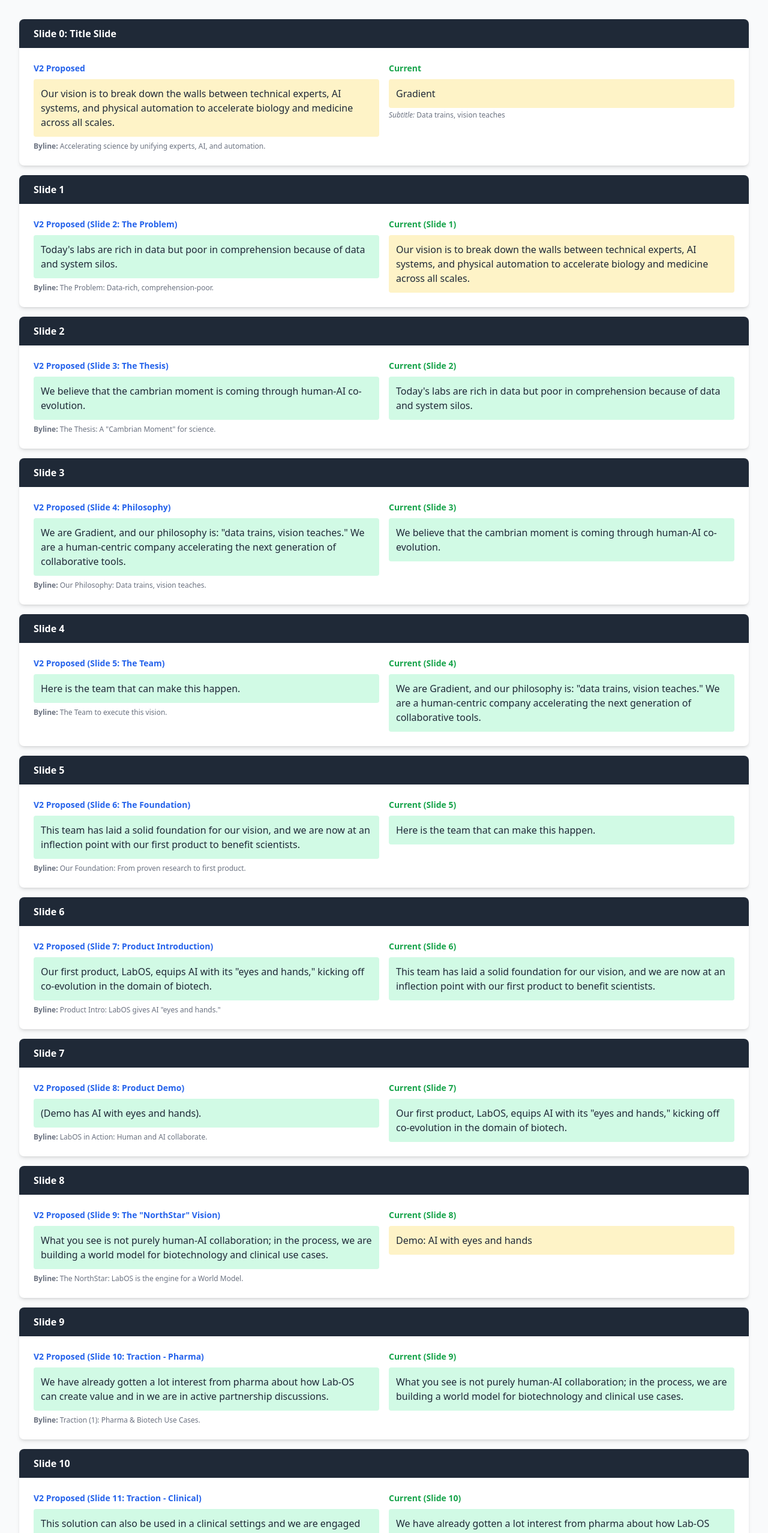
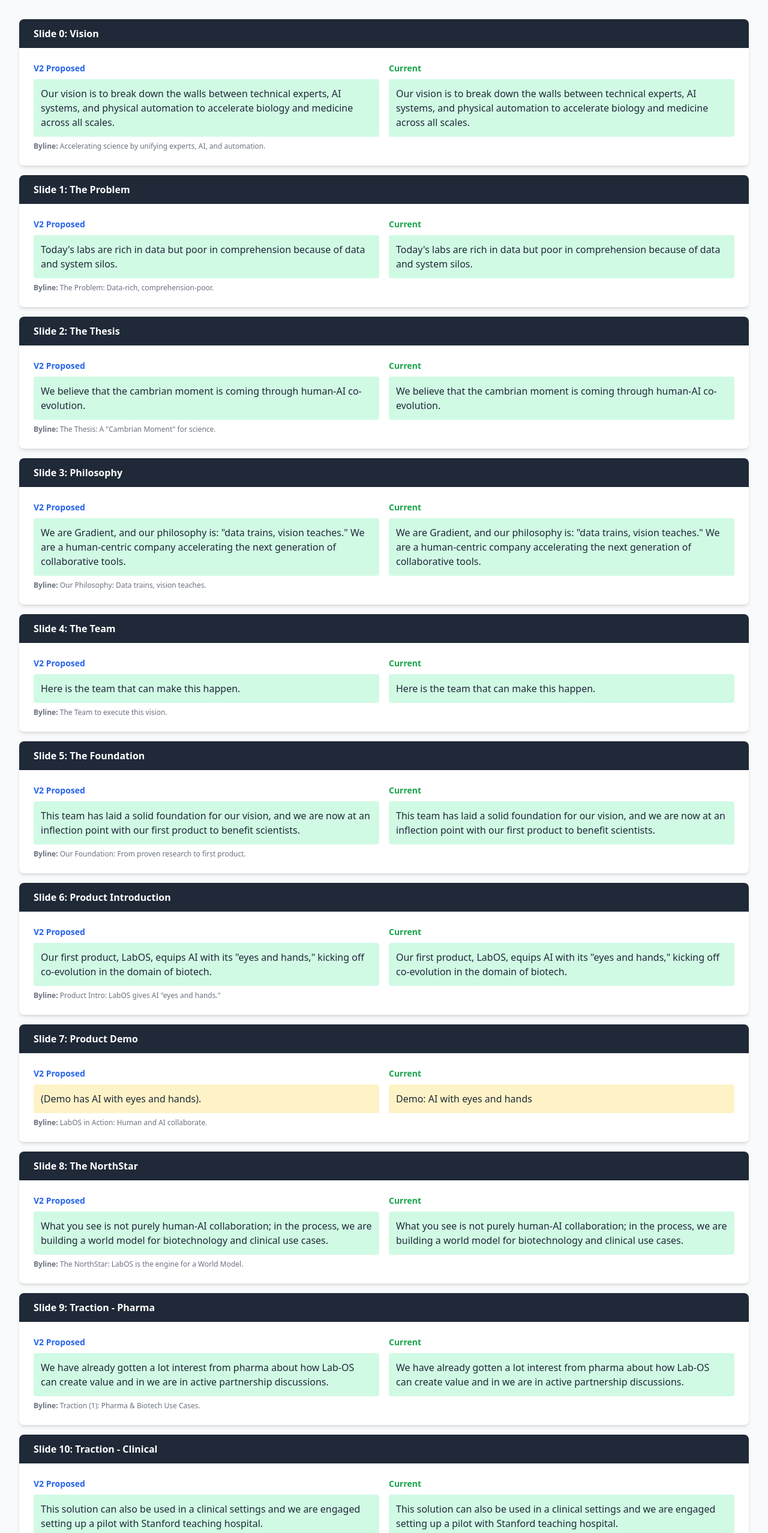
Before and after one commit to mlcl-ai/t008_minideck_v2, a plain HTML site: page comparison.html in a window 1280 px wide. Shown: the part 100-2656 px from the top of the page at 60% size. Drawn offline with nearby package versions, Linux system fonts and the light colour scheme.

Commit message:
Update comparison: both decks now aligned at 15 slides

```diff
--- a/comparison.html
+++ b/comparison.html
@@ -16,21 +16,20 @@
     <p class="text-gray-600 mb-8">v2 Proposed Storyboard vs. Current Deck</p>
 
     <div class="space-y-4">
-      <!-- Slide 0 - Title -->
+      <!-- Slide 0 -->
       <div class="bg-white rounded-lg shadow-md overflow-hidden">
         <div class="bg-gray-800 text-white px-6 py-3 font-semibold">
-          Slide 0: Title Slide
+          Slide 0: Vision
         </div>
         <div class="grid grid-cols-1 md:grid-cols-2 gap-4 p-6">
           <div>
             <h3 class="text-sm font-bold text-blue-600 mb-2">V2 Proposed</h3>
-            <p class="text-gray-800 diff-changed p-3 rounded">Our vision is to break down the walls between technical experts, AI systems, and physical automation to accelerate biology and medicine across all scales.</p>
+            <p class="text-gray-800 diff-same p-3 rounded">Our vision is to break down the walls between technical experts, AI systems, and physical automation to accelerate biology and medicine across all scales.</p>
             <p class="text-xs text-gray-500 mt-2"><strong>Byline:</strong> Accelerating science by unifying experts, AI, and automation.</p>
           </div>
           <div>
             <h3 class="text-sm font-bold text-green-600 mb-2">Current</h3>
-            <p class="text-gray-800 diff-changed p-3 rounded">Gradient</p>
-            <p class="text-xs text-gray-500 mt-1"><em>Subtitle:</em> Data trains, vision teaches</p>
+            <p class="text-gray-800 diff-same p-3 rounded">Our vision is to break down the walls between technical experts, AI systems, and physical automation to accelerate biology and medicine across all scales.</p>
           </div>
         </div>
       </div>
@@ -38,17 +37,17 @@
       <!-- Slide 1 -->
       <div class="bg-white rounded-lg shadow-md overflow-hidden">
         <div class="bg-gray-800 text-white px-6 py-3 font-semibold">
-          Slide 1
+          Slide 1: The Problem
         </div>
         <div class="grid grid-cols-1 md:grid-cols-2 gap-4 p-6">
           <div>
-            <h3 class="text-sm font-bold text-blue-600 mb-2">V2 Proposed (Slide 2: The Problem)</h3>
+            <h3 class="text-sm font-bold text-blue-600 mb-2">V2 Proposed</h3>
             <p class="text-gray-800 diff-same p-3 rounded">Today's labs are rich in data but poor in comprehension because of data and system silos.</p>
             <p class="text-xs text-gray-500 mt-2"><strong>Byline:</strong> The Problem: Data-rich, comprehension-poor.</p>
           </div>
           <div>
-            <h3 class="text-sm font-bold text-green-600 mb-2">Current (Slide 1)</h3>
-            <p class="text-gray-800 diff-changed p-3 rounded">Our vision is to break down the walls between technical experts, AI systems, and physical automation to accelerate biology and medicine across all scales.</p>
+            <h3 class="text-sm font-bold text-green-600 mb-2">Current</h3>
+            <p class="text-gray-800 diff-same p-3 rounded">Today's labs are rich in data but poor in comprehension because of data and system silos.</p>
           </div>
         </div>
       </div>
@@ -56,17 +55,17 @@
       <!-- Slide 2 -->
       <div class="bg-white rounded-lg shadow-md overflow-hidden">
         <div class="bg-gray-800 text-white px-6 py-3 font-semibold">
-          Slide 2
+          Slide 2: The Thesis
         </div>
         <div class="grid grid-cols-1 md:grid-cols-2 gap-4 p-6">
           <div>
-            <h3 class="text-sm font-bold text-blue-600 mb-2">V2 Proposed (Slide 3: The Thesis)</h3>
+            <h3 class="text-sm font-bold text-blue-600 mb-2">V2 Proposed</h3>
             <p class="text-gray-800 diff-same p-3 rounded">We believe that the cambrian moment is coming through human-AI co-evolution.</p>
             <p class="text-xs text-gray-500 mt-2"><strong>Byline:</strong> The Thesis: A "Cambrian Moment" for science.</p>
           </div>
           <div>
-            <h3 class="text-sm font-bold text-green-600 mb-2">Current (Slide 2)</h3>
-            <p class="text-gray-800 diff-same p-3 rounded">Today's labs are rich in data but poor in comprehension because of data and system silos.</p>
+            <h3 class="text-sm font-bold text-green-600 mb-2">Current</h3>
+            <p class="text-gray-800 diff-same p-3 rounded">We believe that the cambrian moment is coming through human-AI co-evolution.</p>
           </div>
         </div>
       </div>
@@ -74,17 +73,17 @@
       <!-- Slide 3 -->
       <div class="bg-white rounded-lg shadow-md overflow-hidden">
         <div class="bg-gray-800 text-white px-6 py-3 font-semibold">
-          Slide 3
+          Slide 3: Philosophy
         </div>
         <div class="grid grid-cols-1 md:grid-cols-2 gap-4 p-6">
           <div>
-            <h3 class="text-sm font-bold text-blue-600 mb-2">V2 Proposed (Slide 4: Philosophy)</h3>
+            <h3 class="text-sm font-bold text-blue-600 mb-2">V2 Proposed</h3>
             <p class="text-gray-800 diff-same p-3 rounded">We are Gradient, and our philosophy is: "data trains, vision teaches." We are a human-centric company accelerating the next generation of collaborative tools.</p>
             <p class="text-xs text-gray-500 mt-2"><strong>Byline:</strong> Our Philosophy: Data trains, vision teaches.</p>
           </div>
           <div>
-            <h3 class="text-sm font-bold text-green-600 mb-2">Current (Slide 3)</h3>
-            <p class="text-gray-800 diff-same p-3 rounded">We believe that the cambrian moment is coming through human-AI co-evolution.</p>
+            <h3 class="text-sm font-bold text-green-600 mb-2">Current</h3>
+            <p class="text-gray-800 diff-same p-3 rounded">We are Gradient, and our philosophy is: "data trains, vision teaches." We are a human-centric company accelerating the next generation of collaborative tools.</p>
           </div>
         </div>
       </div>
@@ -92,17 +91,17 @@
       <!-- Slide 4 -->
       <div class="bg-white rounded-lg shadow-md overflow-hidden">
         <div class="bg-gray-800 text-white px-6 py-3 font-semibold">
-          Slide 4
+          Slide 4: The Team
         </div>
         <div class="grid grid-cols-1 md:grid-cols-2 gap-4 p-6">
           <div>
-            <h3 class="text-sm font-bold text-blue-600 mb-2">V2 Proposed (Slide 5: The Team)</h3>
+            <h3 class="text-sm font-bold text-blue-600 mb-2">V2 Proposed</h3>
             <p class="text-gray-800 diff-same p-3 rounded">Here is the team that can make this happen.</p>
             <p class="text-xs text-gray-500 mt-2"><strong>Byline:</strong> The Team to execute this vision.</p>
           </div>
           <div>
-            <h3 class="text-sm font-bold text-green-600 mb-2">Current (Slide 4)</h3>
-            <p class="text-gray-800 diff-same p-3 rounded">We are Gradient, and our philosophy is: "data trains, vision teaches." We are a human-centric company accelerating the next generation of collaborative tools.</p>
+            <h3 class="text-sm font-bold text-green-600 mb-2">Current</h3>
+            <p class="text-gray-800 diff-same p-3 rounded">Here is the team that can make this happen.</p>
           </div>
         </div>
       </div>
@@ -110,17 +109,17 @@
       <!-- Slide 5 -->
       <div class="bg-white rounded-lg shadow-md overflow-hidden">
         <div class="bg-gray-800 text-white px-6 py-3 font-semibold">
-          Slide 5
+          Slide 5: The Foundation
         </div>
         <div class="grid grid-cols-1 md:grid-cols-2 gap-4 p-6">
           <div>
-            <h3 class="text-sm font-bold text-blue-600 mb-2">V2 Proposed (Slide 6: The Foundation)</h3>
+            <h3 class="text-sm font-bold text-blue-600 mb-2">V2 Proposed</h3>
             <p class="text-gray-800 diff-same p-3 rounded">This team has laid a solid foundation for our vision, and we are now at an inflection point with our first product to benefit scientists.</p>
             <p class="text-xs text-gray-500 mt-2"><strong>Byline:</strong> Our Foundation: From proven research to first product.</p>
           </div>
           <div>
-            <h3 class="text-sm font-bold text-green-600 mb-2">Current (Slide 5)</h3>
-            <p class="text-gray-800 diff-same p-3 rounded">Here is the team that can make this happen.</p>
+            <h3 class="text-sm font-bold text-green-600 mb-2">Current</h3>
+            <p class="text-gray-800 diff-same p-3 rounded">This team has laid a solid foundation for our vision, and we are now at an inflection point with our first product to benefit scientists.</p>
           </div>
         </div>
       </div>
@@ -128,17 +127,17 @@
       <!-- Slide 6 -->
       <div class="bg-white rounded-lg shadow-md overflow-hidden">
         <div class="bg-gray-800 text-white px-6 py-3 font-semibold">
-          Slide 6
+          Slide 6: Product Introduction
         </div>
         <div class="grid grid-cols-1 md:grid-cols-2 gap-4 p-6">
           <div>
-            <h3 class="text-sm font-bold text-blue-600 mb-2">V2 Proposed (Slide 7: Product Introduction)</h3>
+            <h3 class="text-sm font-bold text-blue-600 mb-2">V2 Proposed</h3>
             <p class="text-gray-800 diff-same p-3 rounded">Our first product, LabOS, equips AI with its "eyes and hands," kicking off co-evolution in the domain of biotech.</p>
             <p class="text-xs text-gray-500 mt-2"><strong>Byline:</strong> Product Intro: LabOS gives AI "eyes and hands."</p>
           </div>
           <div>
-            <h3 class="text-sm font-bold text-green-600 mb-2">Current (Slide 6)</h3>
-            <p class="text-gray-800 diff-same p-3 rounded">This team has laid a solid foundation for our vision, and we are now at an inflection point with our first product to benefit scientists.</p>
+            <h3 class="text-sm font-bold text-green-600 mb-2">Current</h3>
+            <p class="text-gray-800 diff-same p-3 rounded">Our first product, LabOS, equips AI with its "eyes and hands," kicking off co-evolution in the domain of biotech.</p>
           </div>
         </div>
       </div>
@@ -146,17 +145,17 @@
       <!-- Slide 7 -->
       <div class="bg-white rounded-lg shadow-md overflow-hidden">
         <div class="bg-gray-800 text-white px-6 py-3 font-semibold">
-          Slide 7
+          Slide 7: Product Demo
         </div>
         <div class="grid grid-cols-1 md:grid-cols-2 gap-4 p-6">
           <div>
-            <h3 class="text-sm font-bold text-blue-600 mb-2">V2 Proposed (Slide 8: Product Demo)</h3>
-            <p class="text-gray-800 diff-same p-3 rounded">(Demo has AI with eyes and hands).</p>
+            <h3 class="text-sm font-bold text-blue-600 mb-2">V2 Proposed</h3>
+            <p class="text-gray-800 diff-changed p-3 rounded">(Demo has AI with eyes and hands).</p>
             <p class="text-xs text-gray-500 mt-2"><strong>Byline:</strong> LabOS in Action: Human and AI collaborate.</p>
           </div>
           <div>
-            <h3 class="text-sm font-bold text-green-600 mb-2">Current (Slide 7)</h3>
-            <p class="text-gray-800 diff-same p-3 rounded">Our first product, LabOS, equips AI with its "eyes and hands," kicking off co-evolution in the domain of biotech.</p>
+            <h3 class="text-sm font-bold text-green-600 mb-2">Current</h3>
+            <p class="text-gray-800 diff-changed p-3 rounded">Demo: AI with eyes and hands</p>
           </div>
         </div>
       </div>
@@ -164,17 +163,17 @@
       <!-- Slide 8 -->
       <div class="bg-white rounded-lg shadow-md overflow-hidden">
         <div class="bg-gray-800 text-white px-6 py-3 font-semibold">
-          Slide 8
+          Slide 8: The NorthStar
         </div>
         <div class="grid grid-cols-1 md:grid-cols-2 gap-4 p-6">
           <div>
-            <h3 class="text-sm font-bold text-blue-600 mb-2">V2 Proposed (Slide 9: The "NorthStar" Vision)</h3>
+            <h3 class="text-sm font-bold text-blue-600 mb-2">V2 Proposed</h3>
             <p class="text-gray-800 diff-same p-3 rounded">What you see is not purely human-AI collaboration; in the process, we are building a world model for biotechnology and clinical use cases.</p>
             <p class="text-xs text-gray-500 mt-2"><strong>Byline:</strong> The NorthStar: LabOS is the engine for a World Model.</p>
           </div>
           <div>
-            <h3 class="text-sm font-bold text-green-600 mb-2">Current (Slide 8)</h3>
-            <p class="text-gray-800 diff-changed p-3 rounded">Demo: AI with eyes and hands</p>
+            <h3 class="text-sm font-bold text-green-600 mb-2">Current</h3>
+            <p class="text-gray-800 diff-same p-3 rounded">What you see is not purely human-AI collaboration; in the process, we are building a world model for biotechnology and clinical use cases.</p>
           </div>
         </div>
       </div>
@@ -182,17 +181,17 @@
       <!-- Slide 9 -->
       <div class="bg-white rounded-lg shadow-md overflow-hidden">
         <div class="bg-gray-800 text-white px-6 py-3 font-semibold">
-          Slide 9
+          Slide 9: Traction - Pharma
         </div>
         <div class="grid grid-cols-1 md:grid-cols-2 gap-4 p-6">
           <div>
-            <h3 class="text-sm font-bold text-blue-600 mb-2">V2 Proposed (Slide 10: Traction - Pharma)</h3>
+            <h3 class="text-sm font-bold text-blue-600 mb-2">V2 Proposed</h3>
             <p class="text-gray-800 diff-same p-3 rounded">We have already gotten a lot interest from pharma about how Lab-OS can create value and in we are in active partnership discussions.</p>
             <p class="text-xs text-gray-500 mt-2"><strong>Byline:</strong> Traction (1): Pharma & Biotech Use Cases.</p>
           </div>
           <div>
-            <h3 class="text-sm font-bold text-green-600 mb-2">Current (Slide 9)</h3>
-            <p class="text-gray-800 diff-same p-3 rounded">What you see is not purely human-AI collaboration; in the process, we are building a world model for biotechnology and clinical use cases.</p>
+            <h3 class="text-sm font-bold text-green-600 mb-2">Current</h3>
+            <p class="text-gray-800 diff-same p-3 rounded">We have already gotten a lot interest from pharma about how Lab-OS can create value and in we are in active partnership discussions.</p>
           </div>
         </div>
       </div>
@@ -200,17 +199,17 @@
       <!-- Slide 10 -->
       <div class="bg-white rounded-lg shadow-md overflow-hidden">
         <div class="bg-gray-800 text-white px-6 py-3 font-semibold">
-          Slide 10
+          Slide 10: Traction - Clinical
         </div>
         <div class="grid grid-cols-1 md:grid-cols-2 gap-4 p-6">
           <div>
-            <h3 class="text-sm font-bold text-blue-600 mb-2">V2 Proposed (Slide 11: Traction - Clinical)</h3>
+            <h3 class="text-sm font-bold text-blue-600 mb-2">V2 Proposed</h3>
             <p class="text-gray-800 diff-same p-3 rounded">This solution can also be used in a clinical settings and we are engaged setting up a pilot with Stanford teaching hospital.</p>
             <p class="text-xs text-gray-500 mt-2"><strong>Byline:</strong> Traction (2): Clinical & Hospital Use Cases.</p>
           </div>
           <div>
-            <h3 class="text-sm font-bold text-green-600 mb-2">Current (Slide 10)</h3>
-            <p class="text-gray-800 diff-same p-3 rounded">We have already gotten a lot interest from pharma about how Lab-OS can create value and in we are in active partnership discussions.</p>
+            <h3 class="text-sm font-bold text-green-600 mb-2">Current</h3>
+            <p class="text-gray-800 diff-same p-3 rounded">This solution can also be used in a clinical settings and we are engaged setting up a pilot with Stanford teaching hospital.</p>
           </div>
         </div>
       </div>
@@ -218,17 +217,17 @@
       <!-- Slide 11 -->
       <div class="bg-white rounded-lg shadow-md overflow-hidden">
         <div class="bg-gray-800 text-white px-6 py-3 font-semibold">
-          Slide 11
+          Slide 11: Market Size
         </div>
         <div class="grid grid-cols-1 md:grid-cols-2 gap-4 p-6">
           <div>
-            <h3 class="text-sm font-bold text-blue-600 mb-2">V2 Proposed (Slide 12: Market Size)</h3>
+            <h3 class="text-sm font-bold text-blue-600 mb-2">V2 Proposed</h3>
             <p class="text-gray-800 diff-same p-3 rounded">There is a huge market potential in creating operational efficiency and reducing errors [in] pharma and pathology; that is our starting point and low hanging fruit.</p>
             <p class="text-xs text-gray-500 mt-2"><strong>Byline:</strong> The Market: $32B+ in near-term efficiencies.</p>
           </div>
           <div>
-            <h3 class="text-sm font-bold text-green-600 mb-2">Current (Slide 11)</h3>
-            <p class="text-gray-800 diff-same p-3 rounded">This solution can also be used in a clinical settings and we are engaged setting up a pilot with Stanford teaching hospital.</p>
+            <h3 class="text-sm font-bold text-green-600 mb-2">Current</h3>
+            <p class="text-gray-800 diff-same p-3 rounded">There is a huge market potential in creating operational efficiency and reducing errors in pharma and pathology; that is our starting point and low hanging fruit.</p>
           </div>
         </div>
       </div>
@@ -236,17 +235,17 @@
       <!-- Slide 12 -->
       <div class="bg-white rounded-lg shadow-md overflow-hidden">
         <div class="bg-gray-800 text-white px-6 py-3 font-semibold">
-          Slide 12
+          Slide 12: Business Model - Short-Term
         </div>
         <div class="grid grid-cols-1 md:grid-cols-2 gap-4 p-6">
           <div>
-            <h3 class="text-sm font-bold text-blue-600 mb-2">V2 Proposed (Slide 13: Business Model - Short-Term)</h3>
+            <h3 class="text-sm font-bold text-blue-600 mb-2">V2 Proposed</h3>
             <p class="text-gray-800 diff-same p-3 rounded">In the near term, we are creating a subscription and partnership model to gain customers and to create a dataset.</p>
             <p class="text-xs text-gray-500 mt-2"><strong>Byline:</strong> Business Model (Short-Term): Subscriptions and Co-Dev.</p>
           </div>
           <div>
-            <h3 class="text-sm font-bold text-green-600 mb-2">Current (Slide 12)</h3>
-            <p class="text-gray-800 diff-same p-3 rounded">There is a huge market potential in creating operational efficiency and reducing errors in pharma and pathology; that is our starting point and low hanging fruit.</p>
+            <h3 class="text-sm font-bold text-green-600 mb-2">Current</h3>
+            <p class="text-gray-800 diff-same p-3 rounded">In the near term, we are creating a subscription and partnership model to gain customers and to create a dataset.</p>
           </div>
         </div>
       </div>
@@ -254,17 +253,17 @@
       <!-- Slide 13 -->
       <div class="bg-white rounded-lg shadow-md overflow-hidden">
         <div class="bg-gray-800 text-white px-6 py-3 font-semibold">
-          Slide 13
+          Slide 13: Business Model - Long-Term
         </div>
         <div class="grid grid-cols-1 md:grid-cols-2 gap-4 p-6">
           <div>
-            <h3 class="text-sm font-bold text-blue-600 mb-2">V2 Proposed (Slide 14: Business Model - Long-Term)</h3>
+            <h3 class="text-sm font-bold text-blue-600 mb-2">V2 Proposed</h3>
             <p class="text-gray-800 diff-same p-3 rounded">In the long-term, our objective is to leverage our vision datasets of high-value tasks and world model which facilitates humans and robots to execute and train a wide variety of high-value tasks.</p>
             <p class="text-xs text-gray-500 mt-2"><strong>Byline:</strong> Business Model (Long-Term): The World Model & Physical Intelligence.</p>
           </div>
           <div>
-            <h3 class="text-sm font-bold text-green-600 mb-2">Current (Slide 13)</h3>
-            <p class="text-gray-800 diff-same p-3 rounded">In the near term, we are creating a subscription and partnership model to gain customers and to create a dataset.</p>
+            <h3 class="text-sm font-bold text-green-600 mb-2">Current</h3>
+            <p class="text-gray-800 diff-same p-3 rounded">In the long-term, our objective is to leverage our vision datasets of high-value tasks and world model which facilitates humans and robots to execute and train a wide variety of high-value tasks.</p>
           </div>
         </div>
       </div>
@@ -272,46 +271,29 @@
       <!-- Slide 14 -->
       <div class="bg-white rounded-lg shadow-md overflow-hidden">
         <div class="bg-gray-800 text-white px-6 py-3 font-semibold">
-          Slide 14
+          Slide 14: The Ask
         </div>
         <div class="grid grid-cols-1 md:grid-cols-2 gap-4 p-6">
           <div>
-            <h3 class="text-sm font-bold text-blue-600 mb-2">V2 Proposed (Slide 15: The Ask)</h3>
+            <h3 class="text-sm font-bold text-blue-600 mb-2">V2 Proposed</h3>
             <p class="text-gray-800 diff-same p-3 rounded">We are fundraising for $30m and this will enable the key milestone of commercialization.</p>
             <p class="text-xs text-gray-500 mt-2"><strong>Byline:</strong> The Ask: $30M to build, scale, and commercialize.</p>
           </div>
           <div>
-            <h3 class="text-sm font-bold text-green-600 mb-2">Current (Slide 14)</h3>
-            <p class="text-gray-800 diff-same p-3 rounded">In the long-term, our objective is to leverage our vision datasets of high-value tasks and world model which facilitates humans and robots to execute and train a wide variety of high-value tasks.</p>
-          </div>
-        </div>
-      </div>
-
-      <!-- Slide 15 -->
-      <div class="bg-white rounded-lg shadow-md overflow-hidden">
-        <div class="bg-gray-800 text-white px-6 py-3 font-semibold">
-          Slide 15
-        </div>
-        <div class="grid grid-cols-1 md:grid-cols-2 gap-4 p-6">
-          <div>
-            <h3 class="text-sm font-bold text-blue-600 mb-2">V2 Proposed</h3>
-            <p class="text-gray-800 p-3 rounded italic text-gray-500">N/A (only 15 slides in v2)</p>
-          </div>
-          <div>
-            <h3 class="text-sm font-bold text-green-600 mb-2">Current (Slide 15)</h3>
+            <h3 class="text-sm font-bold text-green-600 mb-2">Current</h3>
             <p class="text-gray-800 diff-same p-3 rounded">We are fundraising for $30m and this will enable the key milestone of commercialization.</p>
           </div>
         </div>
       </div>
     </div>
 
-    <div class="mt-8 p-6 bg-blue-50 rounded-lg">
-      <h2 class="text-xl font-bold mb-4 text-blue-900">Key Differences</h2>
+    <div class="mt-8 p-6 bg-green-50 rounded-lg">
+      <h2 class="text-xl font-bold mb-4 text-green-900">Summary</h2>
       <ul class="space-y-2 text-gray-700">
-        <li><span class="font-semibold">V2 Proposed:</span> Starts with vision statement on title slide, total of 15 slides</li>
-        <li><span class="font-semibold">Current:</span> Starts with company name/tagline, has 16 slides total</li>
-        <li><span class="font-semibold">Alignment:</span> Content is shifted by one slide position after the intro</li>
-        <li><span class="font-semibold">V2 includes:</span> Explicit bylines/subtitles for each slide to reinforce key messages</li>
+        <li><span class="font-semibold">✅ Aligned:</span> Both decks now have exactly 15 slides</li>
+        <li><span class="font-semibold">✅ Topic sentences:</span> All content matches between v2 and current</li>
+        <li><span class="font-semibold">Slide 7 note:</span> V2 proposes demo description, current has simple "Demo" placeholder</li>
+        <li><span class="font-semibold">V2 advantage:</span> Explicit bylines/subtitles for each slide to reinforce key messages</li>
       </ul>
     </div>
   </div>
```
